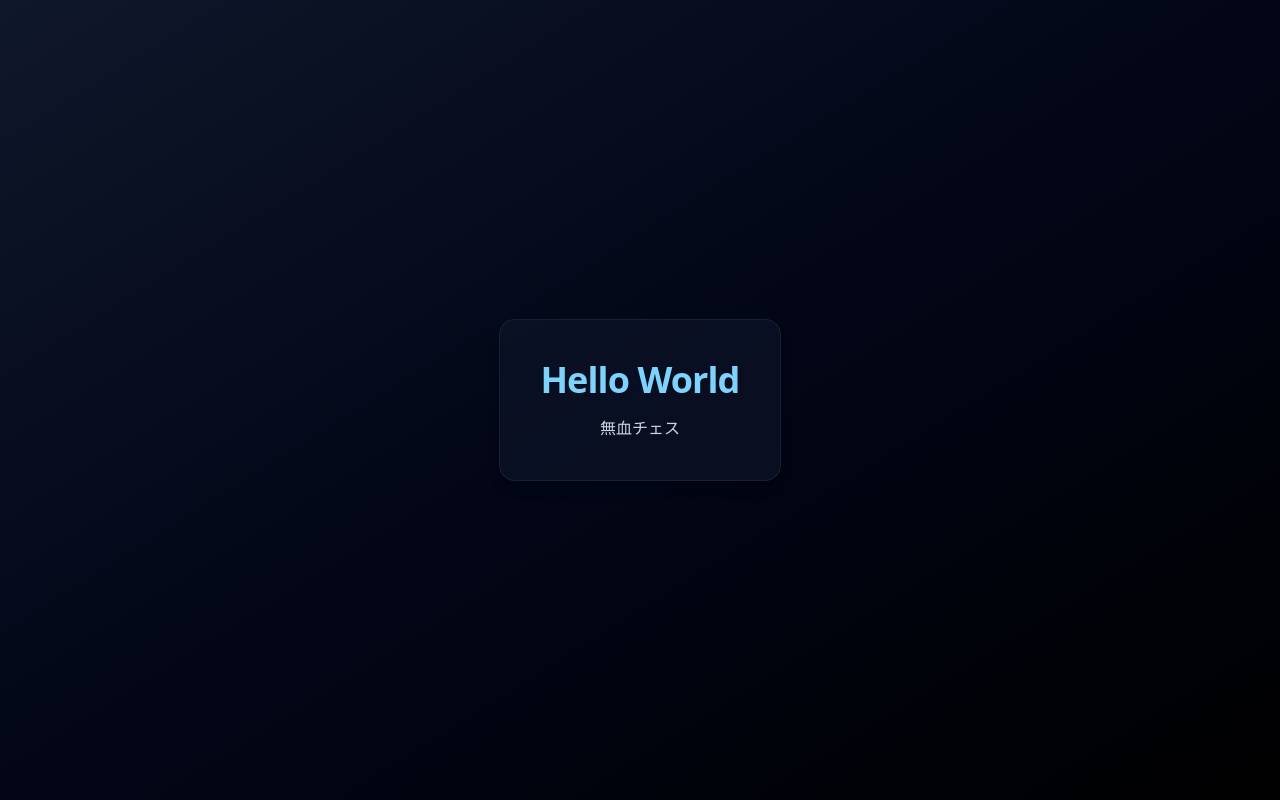
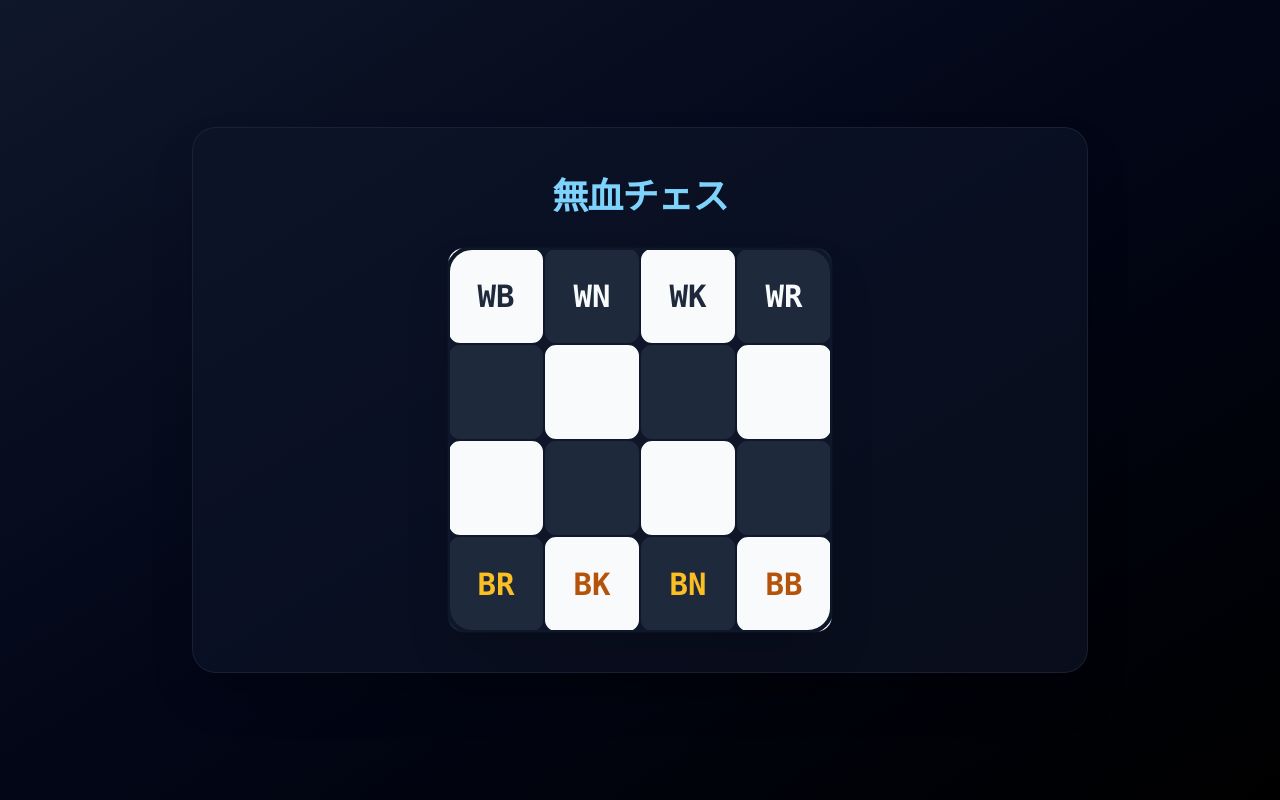
Before and after one commit to kurehajime/bloodless_chess, a React (Vite) app: page / in a window 1280 px wide. Built offline with nearby package versions, Linux system fonts and the light colour scheme.

Commit message:
いったん盤面

```diff
--- a/src/App.tsx
+++ b/src/App.tsx
@@ -1,13 +1,19 @@
+import { useMemo } from 'react';
+import BoardComponent from './components/BoardComponent';
+import { createInitialBoard } from './game/board';
+
 function App() {
+  const board = useMemo(() => createInitialBoard(), []);
+
   return (
-    <main className="flex min-h-screen flex-col items-center justify-center bg-gradient-to-br from-slate-900 via-slate-950 to-black p-8 text-center text-slate-100">
-      <section className="space-y-4 rounded-2xl border border-slate-800/70 bg-slate-900/60 p-10 shadow-lg">
-        <h1 className="text-4xl font-bold tracking-tight text-sky-300 drop-shadow">
-          Hello World
-        </h1>
-        <p className="text-slate-300">
-          無血チェス
-        </p>
+    <main className="flex min-h-screen flex-col items-center justify-center bg-gradient-to-br from-slate-900 via-slate-950 to-black p-8 text-slate-100">
+      <section className="flex w-full max-w-4xl flex-col items-center gap-8 rounded-3xl border border-slate-800/70 bg-slate-900/60 p-10 shadow-2xl">
+        <header className="text-center">
+          <h1 className="mt-2 text-4xl font-bold tracking-tight text-sky-300 drop-shadow-sm">
+            無血チェス
+          </h1>
+        </header>
+        <BoardComponent board={board} />
       </section>
     </main>
   );
--- /dev/null
+++ b/src/components/BaseComponent.tsx
@@ -0,0 +1,49 @@
+import { Piece } from '../game/board';
+import PieceComponent from './PieceComponent';
+
+type BaseComponentProps = {
+  pieces: Piece[];
+  cellSize: number;
+  darkSquare: boolean;
+};
+
+const BaseComponent = ({ pieces, cellSize, darkSquare }: BaseComponentProps) => {
+  if (pieces.length === 0) {
+    return null;
+  }
+
+  const fontSize = cellSize * 0.32;
+  const spacing = cellSize * 0.3;
+  const centerX = cellSize / 2;
+  const centerY = cellSize / 2;
+  const totalWidth = spacing * (pieces.length - 1);
+  const startX = centerX - totalWidth / 2;
+
+  return (
+    <g>
+      {pieces.map((piece, index) => {
+        const pieceX = pieces.length === 1 ? centerX : startX + index * spacing;
+        const isWhite = piece.startsWith('W');
+        const fill = isWhite
+          ? darkSquare
+            ? '#f8fafc'
+            : '#1e293b'
+          : darkSquare
+            ? '#fbbf24'
+            : '#b45309';
+        return (
+          <PieceComponent
+            key={`${piece}-${index}`}
+            piece={piece}
+            x={pieceX}
+            y={centerY}
+            fontSize={fontSize}
+            fill={fill}
+          />
+        );
+      })}
+    </g>
+  );
+};
+
+export default BaseComponent;
--- /dev/null
+++ b/src/components/BoardComponent.tsx
@@ -0,0 +1,47 @@
+import { Board, BOARD_SIZE } from '../game/board';
+import CellComponent from './CellComponent';
+
+type BoardComponentProps = {
+  board: Board;
+  cellSize?: number;
+};
+
+const BoardComponent = ({ board, cellSize = 96 }: BoardComponentProps) => {
+  const boardSize = BOARD_SIZE * cellSize;
+
+  return (
+    <svg
+      role="img"
+      width={boardSize}
+      height={boardSize}
+      viewBox={`0 0 ${boardSize} ${boardSize}`}
+      className="rounded-2xl bg-slate-800/30 shadow-2xl ring-1 ring-slate-900/40"
+    >
+      <title>無血チェスの盤面</title>
+      {board.map((row, rowIndex) =>
+        row.map((cell, columnIndex) => (
+          <CellComponent
+            key={`${rowIndex}-${columnIndex}`}
+            cell={cell}
+            row={rowIndex}
+            column={columnIndex}
+            cellSize={cellSize}
+          />
+        ))
+      )}
+      <rect
+        x={0}
+        y={0}
+        width={boardSize}
+        height={boardSize}
+        fill="none"
+        stroke="#0f172a"
+        strokeWidth={4}
+        rx={24}
+        ry={24}
+      />
+    </svg>
+  );
+};
+
+export default BoardComponent;
--- /dev/null
+++ b/src/components/CellComponent.tsx
@@ -0,0 +1,42 @@
+import BaseComponent from './BaseComponent';
+import JailComponent from './JailComponent';
+import { Cell } from '../game/board';
+
+type CellComponentProps = {
+  cell: Cell;
+  row: number;
+  column: number;
+  cellSize: number;
+};
+
+const CellComponent = ({ cell, row, column, cellSize }: CellComponentProps) => {
+  const x = column * cellSize;
+  const y = row * cellSize;
+  const isDark = (row + column) % 2 !== 0;
+  const fill = isDark ? '#1e293b' : '#f8fafc';
+  const stroke = '#0f172a';
+
+  return (
+    <g transform={`translate(${x} ${y})`}>
+      <rect
+        x={0}
+        y={0}
+        width={cellSize}
+        height={cellSize}
+        fill={fill}
+        stroke={stroke}
+        strokeWidth={2}
+        rx={12}
+        ry={12}
+      />
+      <BaseComponent
+        pieces={cell.base}
+        cellSize={cellSize}
+        darkSquare={isDark}
+      />
+      <JailComponent pieces={cell.jail} cellSize={cellSize} />
+    </g>
+  );
+};
+
+export default CellComponent;
--- /dev/null
+++ b/src/components/JailComponent.tsx
@@ -0,0 +1,32 @@
+import { Piece } from '../game/board';
+
+type JailComponentProps = {
+  pieces: Piece[];
+  cellSize: number;
+};
+
+const JailComponent = ({ pieces, cellSize }: JailComponentProps) => {
+  if (pieces.length === 0) {
+    return null;
+  }
+
+  const fontSize = cellSize * 0.18;
+  const y = cellSize - cellSize * 0.18;
+
+  return (
+    <text
+      x={cellSize / 2}
+      y={y}
+      textAnchor="middle"
+      dominantBaseline="central"
+      fontFamily="'Fira Code', ui-monospace, SFMono-Regular, Menlo, Monaco, Consolas, 'Liberation Mono', 'Courier New', monospace"
+      fontSize={fontSize}
+      fontWeight={500}
+      fill="#38bdf8"
+    >
+      {`J: ${pieces.length}`}
+    </text>
+  );
+};
+
+export default JailComponent;
--- /dev/null
+++ b/src/components/PieceComponent.tsx
@@ -0,0 +1,28 @@
+import { Piece } from '../game/board';
+
+type PieceComponentProps = {
+  piece: Piece;
+  x: number;
+  y: number;
+  fontSize: number;
+  fill: string;
+};
+
+const PieceComponent = ({ piece, x, y, fontSize, fill }: PieceComponentProps) => {
+  return (
+    <text
+      x={x}
+      y={y}
+      textAnchor="middle"
+      dominantBaseline="central"
+      fontFamily="'Fira Code', ui-monospace, SFMono-Regular, Menlo, Monaco, Consolas, 'Liberation Mono', 'Courier New', monospace"
+      fontSize={fontSize}
+      fontWeight={600}
+      fill={fill}
+    >
+      {piece}
+    </text>
+  );
+};
+
+export default PieceComponent;
--- /dev/null
+++ b/src/game/board.ts
@@ -0,0 +1,41 @@
+export const BOARD_SIZE = 4;
+
+export type Piece =
+  | 'BK'
+  | 'BR'
+  | 'BB'
+  | 'BN'
+  | 'WK'
+  | 'WR'
+  | 'WB'
+  | 'WN';
+
+export type Base = Piece[];
+export type Jail = Piece[];
+
+export type Cell = {
+  base: Base;
+  jail: Jail;
+};
+
+export type Board = Cell[][];
+
+const createEmptyCell = (): Cell => ({ base: [], jail: [] });
+
+export const createInitialBoard = (): Board => {
+  const board: Board = Array.from({ length: BOARD_SIZE }, () =>
+    Array.from({ length: BOARD_SIZE }, () => createEmptyCell())
+  );
+
+  board[0][0] = { base: ['WB'], jail: [] };
+  board[0][1] = { base: ['WN'], jail: [] };
+  board[0][2] = { base: ['WK'], jail: [] };
+  board[0][3] = { base: ['WR'], jail: [] };
+
+  board[3][0] = { base: ['BR'], jail: [] };
+  board[3][1] = { base: ['BK'], jail: [] };
+  board[3][2] = { base: ['BN'], jail: [] };
+  board[3][3] = { base: ['BB'], jail: [] };
+
+  return board;
+};
```
